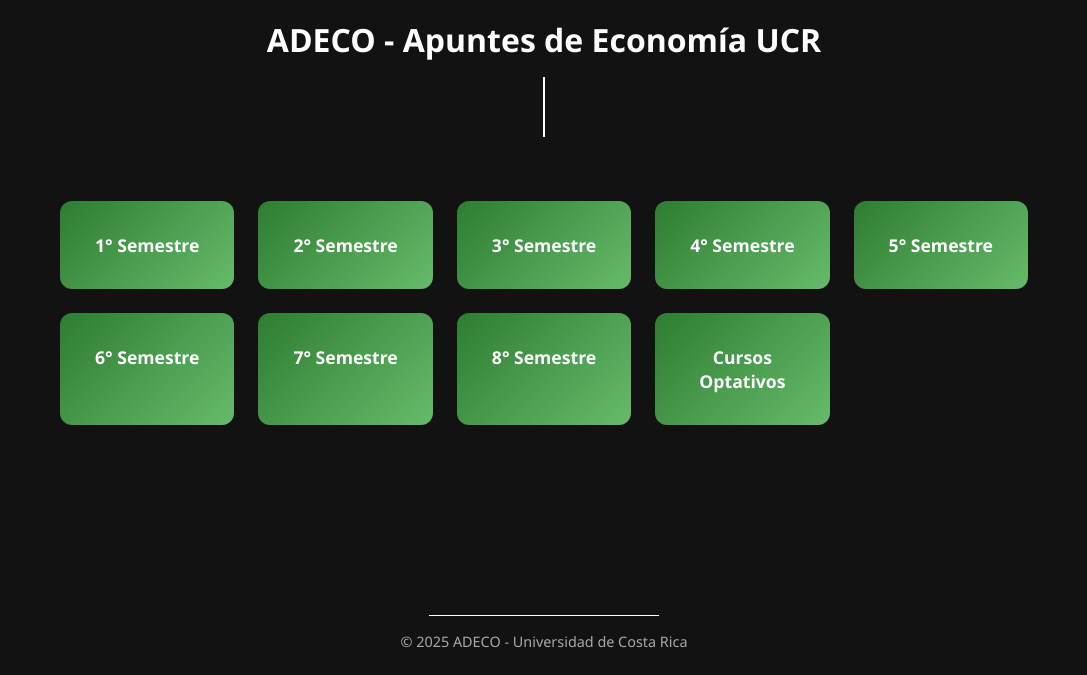
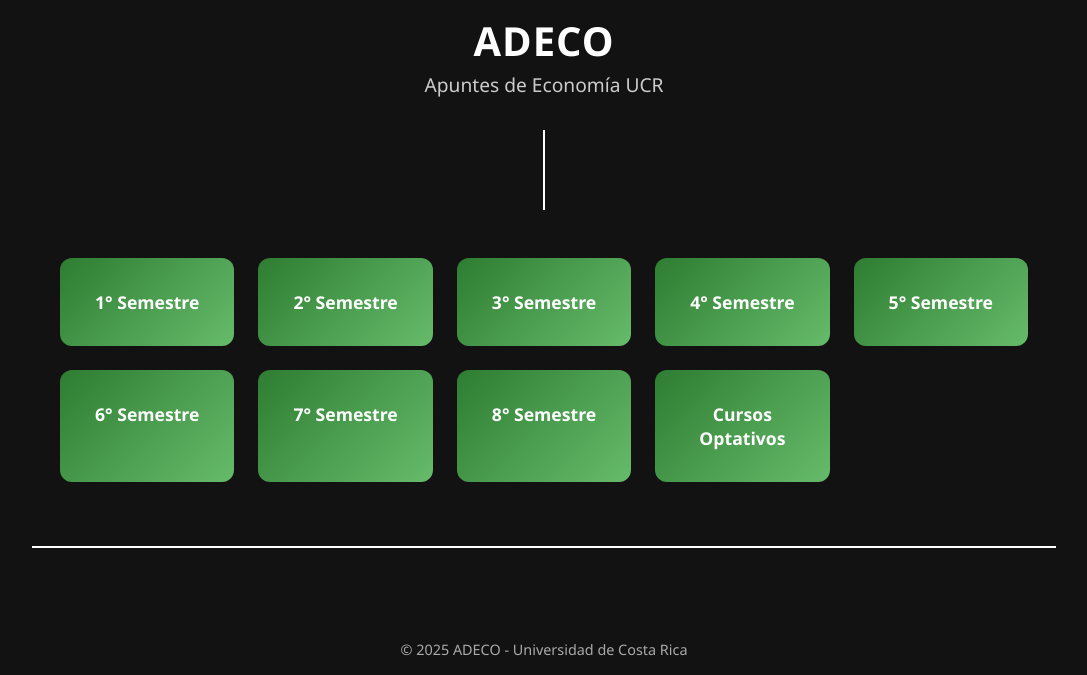
Before and after one commit to adeco-ucr/economia-ucr-biblioteca-virtual, a plain HTML site: page index.html in a window 1280 px wide. Shown: the part 125-800 px from the top of the page, without its empty margins (96-1183 px from the left). Drawn offline with Linux system fonts and the light colour scheme.

Commit message:
Correción de texto

```diff
--- a/CSS/styles.css
+++ b/CSS/styles.css
@@ -1,11 +1,10 @@
-/* Reset general */
+/* Reset */
 * {
   margin: 0;
   padding: 0;
   box-sizing: border-box;
 }
 
-/* Fondo y fuente */
 body {
   background-color: #121212;
   color: #ffffff;
@@ -19,8 +18,11 @@ body {
 /* Encabezado */
 .header {
   text-align: center;
-  padding: 2rem 1rem;
+  padding: 2rem 1rem 1rem 1rem;
   position: relative;
+  display: flex;
+  flex-direction: column;
+  align-items: center;
 }
 
 .logo {
@@ -29,20 +31,32 @@ body {
   margin-bottom: 1rem;
 }
 
-.titulo {
-  font-size: 2rem;
-  font-weight: bold;
+.titulo-contenedor {
+  text-align: center;
   margin-bottom: 1rem;
 }
 
-.linea-vertical {
-  width: 2px;
-  height: 60px;
-  background-color: white;
-  margin: 0 auto;
+.adeco {
+  font-size: 2.5rem;
+  font-weight: bold;
+  letter-spacing: 1px;
 }
 
-/* Cuadros de semestres */
+.subtitulo {
+  font-size: 1.2rem;
+  font-weight: normal;
+  color: #cccccc;
+  margin-top: 0.2rem;
+}
+
+.decoracion-vertical {
+  width: 2px;
+  height: 80px;
+  background-color: white;
+  margin-top: 1rem;
+}
+
+/* Botones */
 .contenedor-grid {
   display: grid;
   grid-template-columns: repeat(auto-fit, minmax(160px, 1fr));
@@ -70,18 +84,19 @@ body {
   background: linear-gradient(135deg, #388e3c, #81c784);
 }
 
+/* Línea horizontal decorativa */
+.decoracion-horizontal {
+  height: 2px;
+  width: 80%;
+  background-color: white;
+  margin: 2rem auto 1rem;
+}
+
 /* Footer */
 .footer {
   margin-top: auto;
   text-align: center;
-  padding: 1.5rem;
+  padding: 1rem;
   font-size: 0.9rem;
   color: #aaaaaa;
 }
-
-.linea-horizontal {
-  height: 1px;
-  background-color: white;
-  width: 80%;
-  margin: 0 auto 1rem;
-}
--- a/index.html
+++ b/index.html
@@ -3,14 +3,17 @@
 <head>
   <meta charset="UTF-8" />
   <meta name="viewport" content="width=device-width, initial-scale=1.0" />
-  <title>Apuntes de Economía - ADECO</title>
+  <title>ADECO - Apuntes de Economía UCR</title>
   <link rel="stylesheet" href="CSS/styles.css" />
 </head>
 <body>
   <header class="header">
     <img src="logo.jpg" alt="Logo ADECO" class="logo" />
-    <h1 class="titulo">ADECO - Apuntes de Economía UCR</h1>
-    <div class="linea-vertical"></div>
+    <div class="titulo-contenedor">
+      <h1 class="adeco">ADECO</h1>
+      <h2 class="subtitulo">Apuntes de Economía UCR</h2>
+    </div>
+    <div class="decoracion-vertical"></div>
   </header>
 
   <main class="contenedor-grid">
@@ -25,8 +28,9 @@
     <a href="semestres/optativos/" class="cuadro">Cursos Optativos</a>
   </main>
 
+  <div class="decoracion-horizontal"></div>
+
   <footer class="footer">
-    <div class="linea-horizontal"></div>
     <p>© 2025 ADECO - Universidad de Costa Rica</p>
   </footer>
 </body>
```
